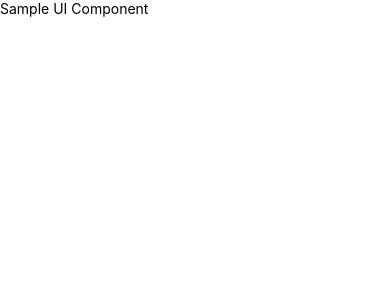
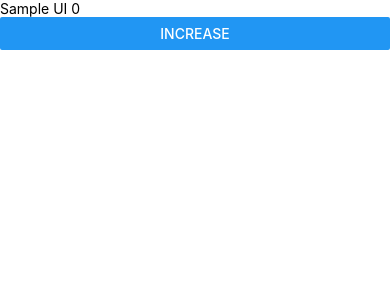
Before and after one commit to huuphat1908/react-native-boilerplate, a React Native app: screen / in a window 390 px wide. Shown: the top 300 px of the page. Built offline with nearby package versions, Linux system fonts and the light colour scheme.

Commit message:
React navigation and state management installation
React navigation and state management installation

```diff
--- a/src/App.tsx
+++ b/src/App.tsx
@@ -1,9 +1,19 @@
 import React from 'react'
+import { QueryClient, QueryClientProvider } from 'react-query'
 
 import SampleUIComp from '@/components/ui/SampleUIComp'
+import { NavigationContainer } from '@react-navigation/native'
+
+const queryClient = new QueryClient()
 
 function App(): JSX.Element {
-  return <SampleUIComp />
+  return (
+    <QueryClientProvider client={queryClient}>
+      <NavigationContainer>
+        <SampleUIComp />
+      </NavigationContainer>
+    </QueryClientProvider>
+  )
 }
 
 export default App
--- a/src/components/ui/SampleUIComp/index.tsx
+++ b/src/components/ui/SampleUIComp/index.tsx
@@ -1,10 +1,15 @@
 import React from 'react'
-import { Text, View } from 'react-native'
+import { Button, Text, View } from 'react-native'
+
+import { useBudget } from '@/store'
 
 const SampleUIComp = () => {
+  const { budget, increase } = useBudget(state => state)
+
   return (
     <View>
-      <Text>Sample UI Component</Text>
+      <Text>Sample UI {budget}</Text>
+      <Button title="Increase" onPress={() => increase(1)} />
     </View>
   )
 }
--- /dev/null
+++ b/src/store/index.ts
@@ -0,0 +1 @@
+export { default as useBudget } from './useBudget'
--- /dev/null
+++ b/src/store/useBudget.ts
@@ -0,0 +1,13 @@
+import { create } from 'zustand'
+
+interface BudgetState {
+  budget: number
+  increase: (by: number) => void
+}
+
+const useBudget = create<BudgetState>()(set => ({
+  budget: 0,
+  increase: by => set(state => ({ budget: state.budget + by })),
+}))
+
+export default useBudget
```
Also changed, not shown: package.json (+9 -3 lines), .eslintrc.js, 3 other files (tests, documents, lock files or other folders).
